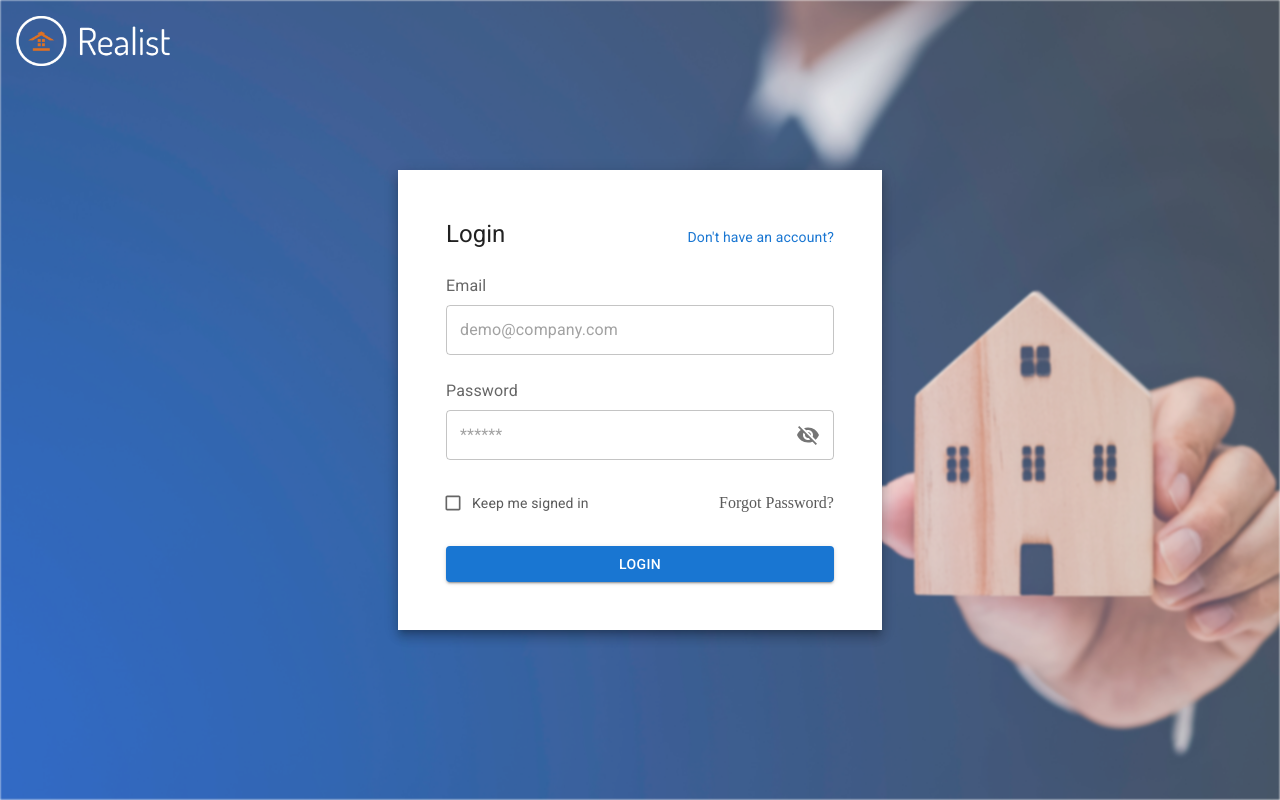
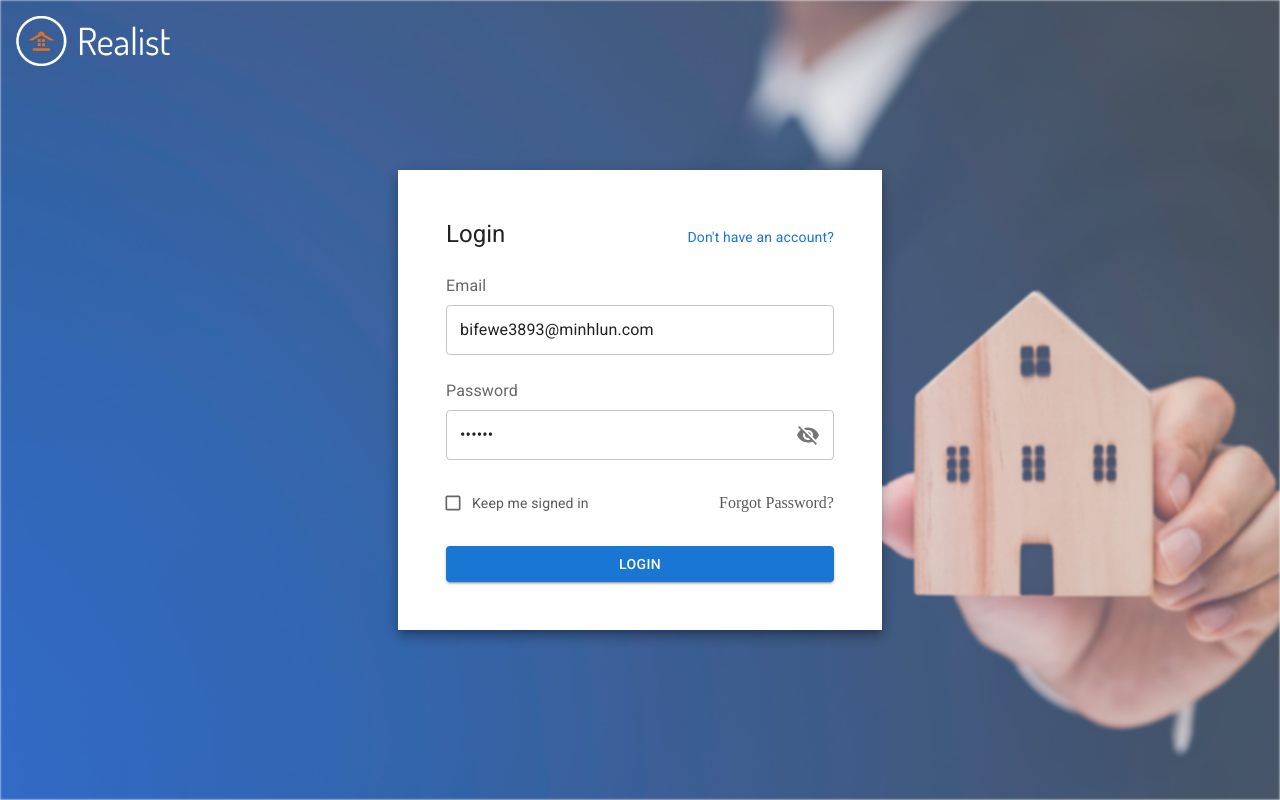
Before and after one commit to isurukumanayake/Realist, a React (Create React App) app in the folder client/: page /login in a window 1280 px wide. Built offline with nearby package versions, Linux system fonts and the light colour scheme; no server answers.

Commit message:
Add demo email

```diff
--- a/client/src/pages/Login.js
+++ b/client/src/pages/Login.js
@@ -30,8 +30,8 @@ const Login = () => {
 
   const formik = useFormik({
     initialValues: {
-      email: "",
-      password: "",
+      email: "bifewe3893@minhlun.com",
+      password: "123456",
     },
     validationSchema: LoginSchema,
     onSubmit: (values) => {
```
